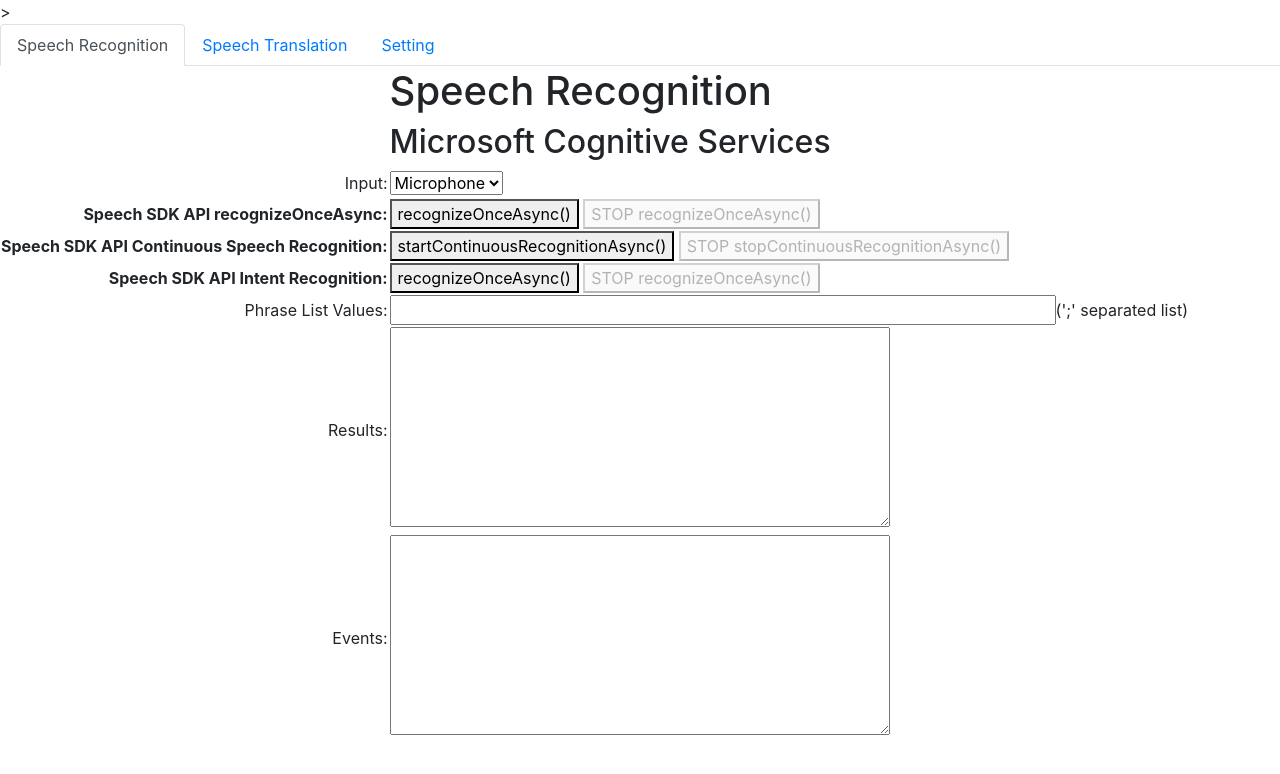
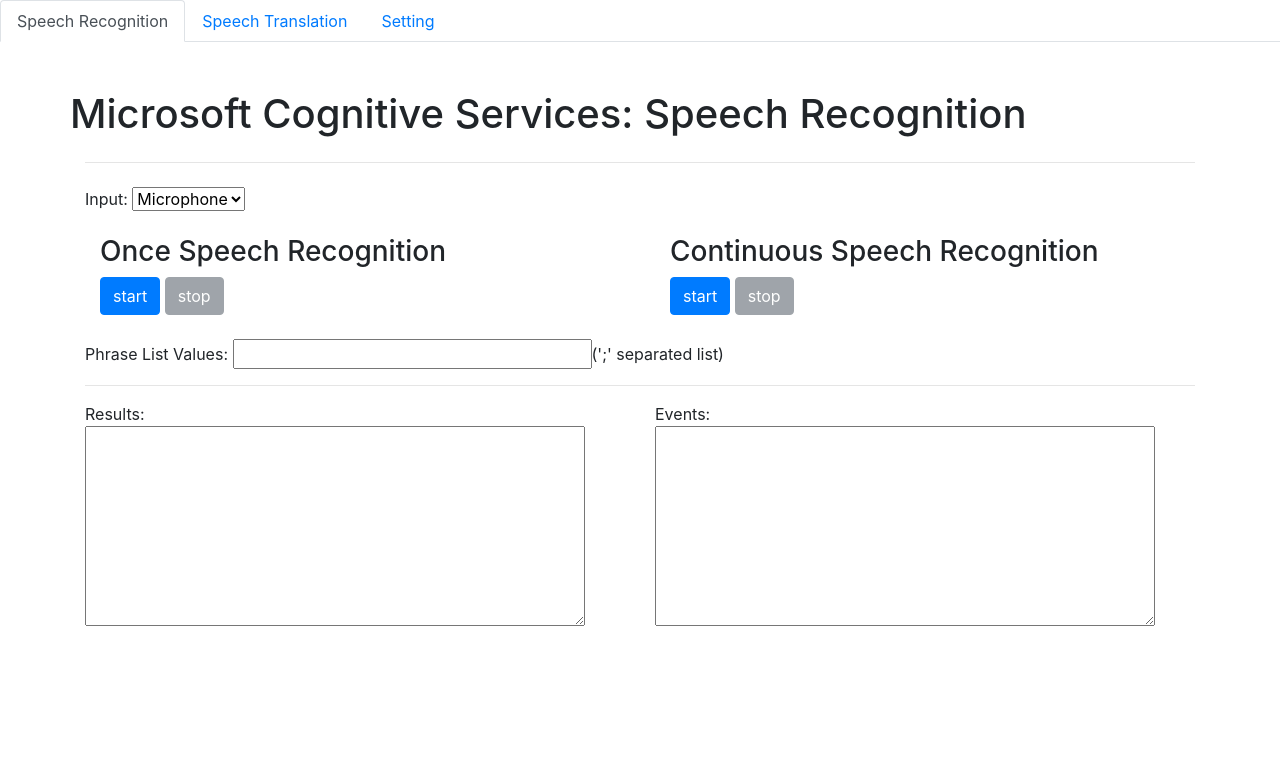
Before and after one commit to h164654156465/azure-speech-service-suite, a Node server app: page / in a window 1280 px wide. Shown: the top 774 px of the page. Run offline with Node 20, Linux system fonts and the light colour scheme; some libraries are stand-ins or nearby versions.

Commit message:
Change layout in speech recog tab

```diff
--- a/public/javascripts/init.js
+++ b/public/javascripts/init.js
@@ -12,6 +12,7 @@
 let sdkStartRecognizeOnceAsyncBtn, sdkStopRecognizeOnceAsyncBtn, languageTargetOptions, voiceOutput;
 let sdkIntentStartRecognizeOnceAsyncBtn, sdkIntentStopRecognizeOnceAsyncBtn;
 let audioFile, audioFileValid;
+let authToken, authSubmitButton;
 
 let soundContext = undefined;
 try {
@@ -58,7 +59,15 @@
     filePicker = document.getElementById('filePicker');
     inputSource2 = document.getElementById('inputSource2');
     filePicker2 = document.getElementById('filePicker2');
+    authToken = document.getElementById('authToken');
+    authSubmitButton = document.getElementById('authSubmitButton');
+    //// Authentication
+    // $('#authModal').modal('show');
 
+    // authSubmitButton.addEventListener('click', () => {
+    //     fetch('/auth')
+    //     .then((res))
+    // });
     // appId.addEventListener("focus", function () {
     //     if (key.value === "YOUR_LANGUAGE_UNDERSTANDING_APP_ID") {
     //         key.value = "";
--- a/views/index.ejs
+++ b/views/index.ejs
@@ -1,4 +1,4 @@
-<!DOCTYPE html>>
+<!DOCTYPE html>
 
 <html>
 
@@ -32,71 +32,65 @@
 
   <div class="tab-content" id="myTabContent">
     <div class="tab-pane fade show active" id="recog" role="tabpanel" aria-labelledby="recog-tab">
-      <div id="content">
-        <table>
-          <tr>
-            <td></td>
-            <td>
-              <h1 style="font-weight:500;">Speech Recognition</h1>
-              <h2 style="font-weight:500;">Microsoft Cognitive Services</h2>
-            </td>
-          </tr>
-          <tr>
-            <td align="right">Input:</td>
-            <td align="left">
+      <div id="content" class="container mt-5">
+        <div class="row">
+          <h1 style="font-weight:500;">Microsoft Cognitive Services: Speech Recognition</h1>
+        </div>
+        <hr>
+        <div class="row mt-4">
+          <div class="col">Input:
             <select id="inputSource">
               <option value="Mic" selected="selected">Microphone</option>
               <option value="File">Audio File</option>
             </select>
-            </td>
-          </tr>
-          <tr>
-            <td></td>
-            <td>
+          </div>
+        </div>
+        <div class="row">
           <input type="file" id="filePicker" accept=".wav" style="display:none" />
-            </td>
-          </tr>
-          <tr>
-            <td align="right"><b>Speech SDK API recognizeOnceAsync:</b></td>
-            <td>
-              <button id="speechsdkStartRecognizeOnceAsync">recognizeOnceAsync()</button>
-              <button id="speechsdkStopRecognizeOnceAsync" disabled="disabled">STOP recognizeOnceAsync()</button>
-            </td>
-          </tr>
-          <tr>
-            <td align="right"><b>Speech SDK API Continuous Speech Recognition:</b></td>
-            <td>
-              <button id="speechsdkStartContinuousRecognition">startContinuousRecognitionAsync()</button>
-              <button id="speechsdkStopContinuousRecognition" disabled="disabled">STOP
-                stopContinuousRecognitionAsync()</button>
-            </td>
-          </tr>
-          <tr>
-            <td align="right"><b>Speech SDK API Intent Recognition:</b></td>
-            <td>
+        </div>
+        <div class="row mt-4">
+          <div class="col">
+            <div class="col-12">
+              <h3>Once Speech Recognition</h3>
+            </div>
+            <div class="col-12">
+              <button id="speechsdkStartRecognizeOnceAsync" type="button" class="btn btn-primary">start</button>
+              <button id="speechsdkStopRecognizeOnceAsync" type="button" class="btn btn-secondary"
+                disabled="disabled">stop</button>
+            </div>
+          </div>
+          <div class="col">
+            <div class="col-12">
+              <h3>Continuous Speech Recognition</h3>
+            </div>
+            <div class="col-12">
+              <button id="speechsdkStartContinuousRecognition" type="button" class="btn btn-primary">start</button>
+              <button id="speechsdkStopContinuousRecognition" type="button" class="btn btn-secondary"
+                disabled="disabled">stop</button>
+            </div>
+          </div>
+        </div>
+        <!-- <div class="row">
+            <h3>Intent Recognition:</h3><br>
             <button id="speechsdkIntentStartRecognizeOnceAsync">recognizeOnceAsync()</button>
             <button id="speechsdkIntentStopRecognizeOnceAsync" disabled="disabled">STOP recognizeOnceAsync()</button>
-            </td>
-          </tr>
-          <tr>
-            <td align="right">Phrase List Values:</td>
-            <td>
-              <input id="phrases" type="text" size="60" value="">(';' separated list)
-            </td>
-          </tr>
-          <tr>
-            <td align="right">Results:</td>
-            <td align="left">
+          </div> -->
+        <div class="row mt-4">
+          <div class="col">Phrase List Values:
+            <input id="phrases" type="text" size="30" value="">(';' separated list)
+          </div>
+        </div>
+        <hr>
+        <div class="row">
+          <div class="col">
+            Results:
             <textarea id="phraseDiv" style="display: inline-block;width:500px;height:200px"></textarea>
-            </td>
-          </tr>
-          <tr>
-            <td align="right">Events:</td>
-            <td align="left"><textarea id="statusDiv"
-                style="display: inline-block;width:500px;height:200px;overflow: scroll;white-space: nowrap;"></textarea>
-            </td>
-          </tr>
-        </table>
+          </div>
+          <div class="col">
+            Events:
+            <textarea id="statusDiv" style="display: inline-block;width:500px;height:200px"></textarea>
+          </div>
+        </div>
       </div>
     </div>
 
@@ -222,16 +216,33 @@
     </div>
   </div>
 
-  <!-- // Initialize(function (speechSdk) {
-  // SpeechSDK = speechSdk;
-  // sdkStartContinousRecognitionBtn.disabled = false;
-  // sdkStartRecognizeOnceAsyncBtn.disabled = false;
+  <!-- For authentication purpose -->
+  <!-- <div class="modal fade" id="authModal" tabindex="-1" role="dialog" aria-labelledby="authModalLabel"
+    aria-hidden="true">
+    <div class="modal-dialog modal-dialog-centered" role="document">
+      <div class="modal-content">
+        <div class="modal-header">
+          <h5 class="modal-title" id="authModalLabel">Access code</h5>
+          <button type="button" class="close" data-dismiss="modal" aria-label="Close">
+            <span aria-hidden="true">&times;</span>
+          </button>
+        </div>
+        <div class="modal-body">
+          <form>
+            <div class="form-group">
+              <label for="authToken" class="col-form-label">Please enter your access code</label>
+              <input id="authToken" type="text" class="form-control">
+            </div>
+          </form>
+        </div>
+        <div class="modal-footer">
+          <button type="button" class="btn btn-secondary" data-dismiss="modal">Close</button>
+          <button id="authSubmitButton" type="button" class="btn btn-primary">Send</button>
+        </div>
+      </div>
+    </div>
+  </div> -->
 
-  // // in case we have a function for getting an authorization token, call it.
-  // if (typeof RequestAuthorizationToken === "function") {
-  // RequestAuthorizationToken();
-  // }
-  // }); -->
   <script src="/javascripts/microsoft.cognitiveservices.speech.sdk.bundle.js"></script>
   <script src="/javascripts/init.js"></script>
   <script src="/javascripts/speech2text-continue.js"></script>
```
Lines whose indentation alone changed are shown as unchanged.
